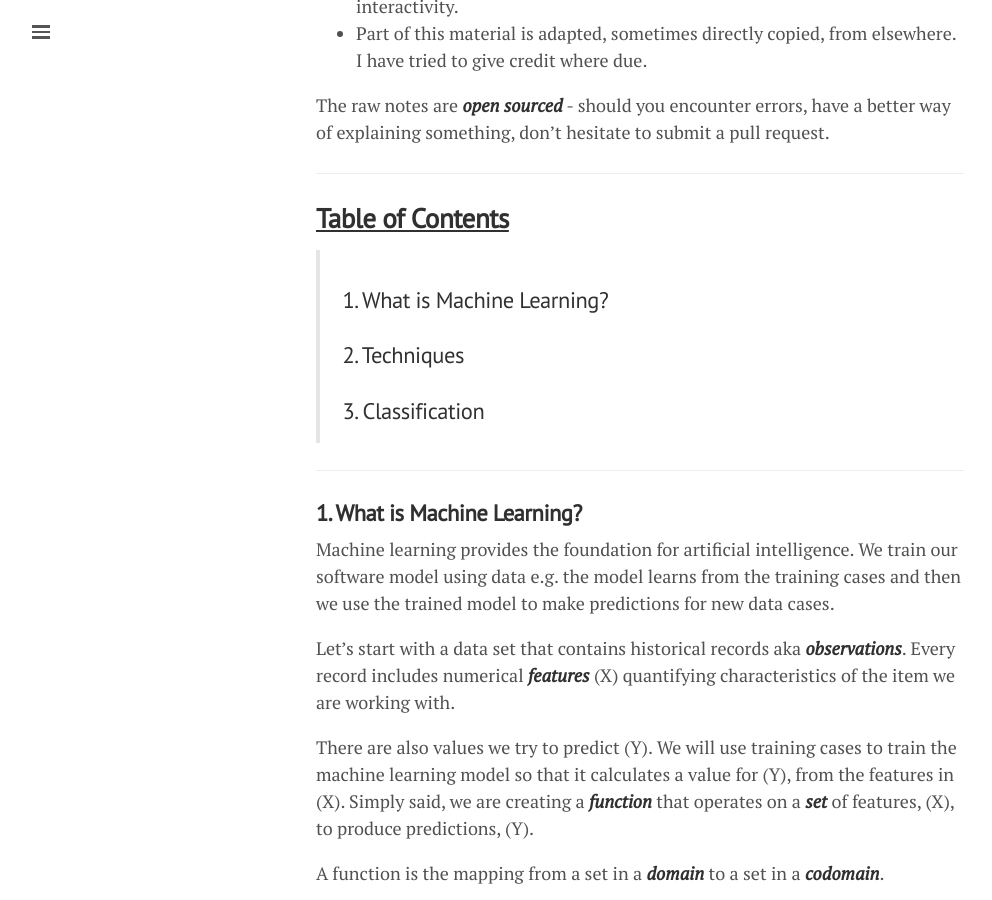
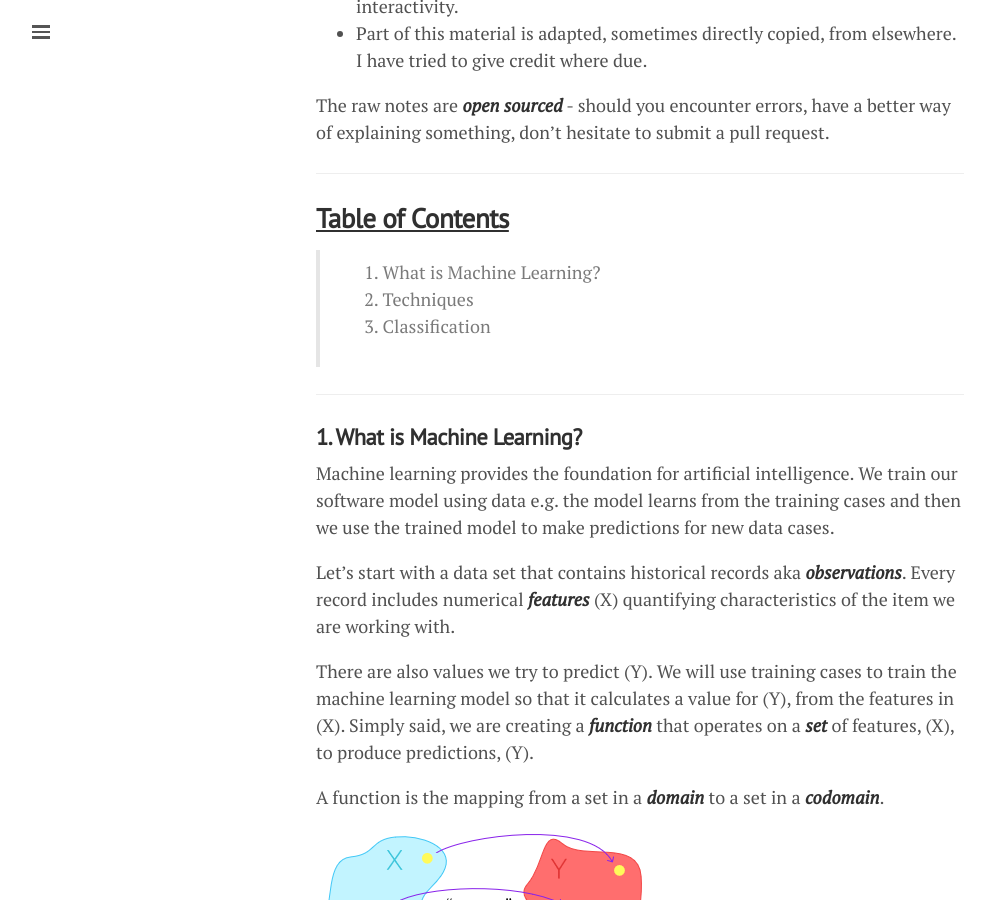
Before and after one commit to lgeurts/lgeurts.github.io, a Jekyll site: the page built from _posts/2018-06-29-artificial-intelligence-basics.md, in a window 1280 px wide and 900 px high, scrolled down 495 px. Shown: the whole window, without its empty margins (0-992 px from the left). Built offline with Jekyll 4.4.1, drawn with Linux system fonts in a browser that asks for light colours; nearby versions of some CDN libraries.

Commit message:
Update 2018-06-29-artificial-intelligence-basics.md

```diff
--- a/_posts/2018-06-29-artificial-intelligence-basics.md
+++ b/_posts/2018-06-29-artificial-intelligence-basics.md
@@ -23,9 +23,9 @@ The raw notes are ***open sourced*** - should you encounter errors, have a bette
 
 ## **<u>Table of Contents</u>**
 
-> ### 1. What is Machine Learning?
-> ### 2. Techniques
-> ### 3. Classification
+> 1. What is Machine Learning?
+> 2. Techniques
+> 3. Classification
 
 ------------------------------------------------------------------------------
 
```
